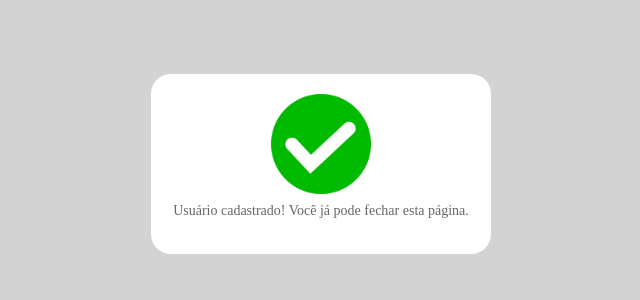
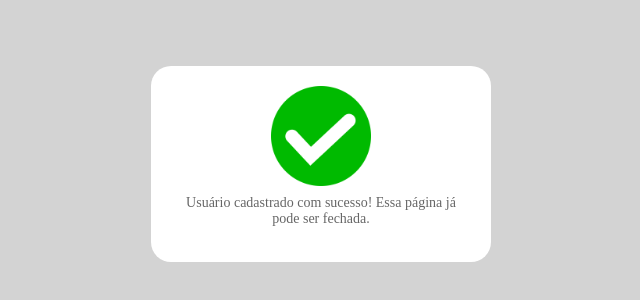
Before and after one commit to dorfmam/formulario-web, a website: page docs/confirmed.html in a window 1280 px wide. Shown: the part 244-544 px from the top of the page, without its empty margins (319-959 px from the left). Drawn offline with Linux system fonts and the light colour scheme.

Commit message:
Alteração no texto ao ser exibido para o usuário

```diff
--- a/docs/confirmed.html
+++ b/docs/confirmed.html
@@ -10,7 +10,7 @@
         <div class="card">
             <img src="check-box-icon.png" alt="Green Check-Box" />
             <p id="mensagem">
-                Usuário cadastrado! Você já pode fechar esta página.
+                Usuário cadastrado com sucesso! Essa página já pode ser fechada.
             </p>
         </div>
     </body>
```
